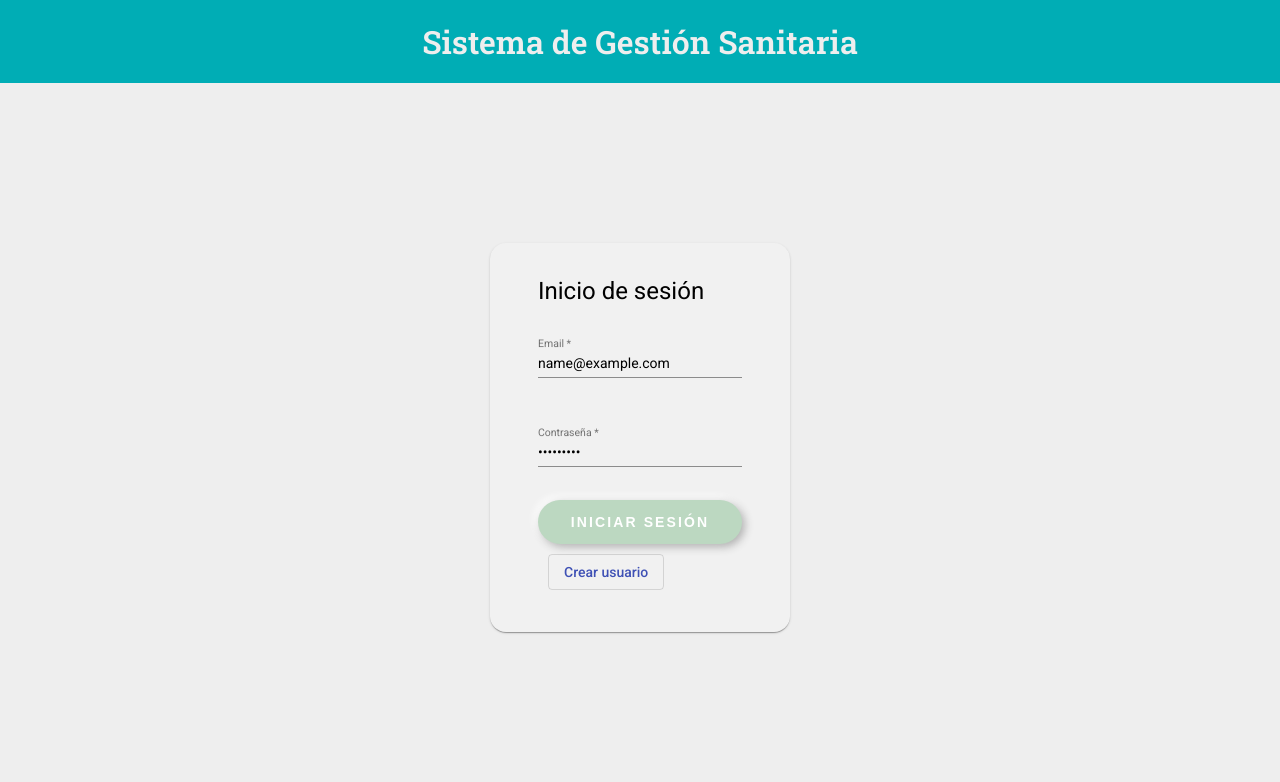
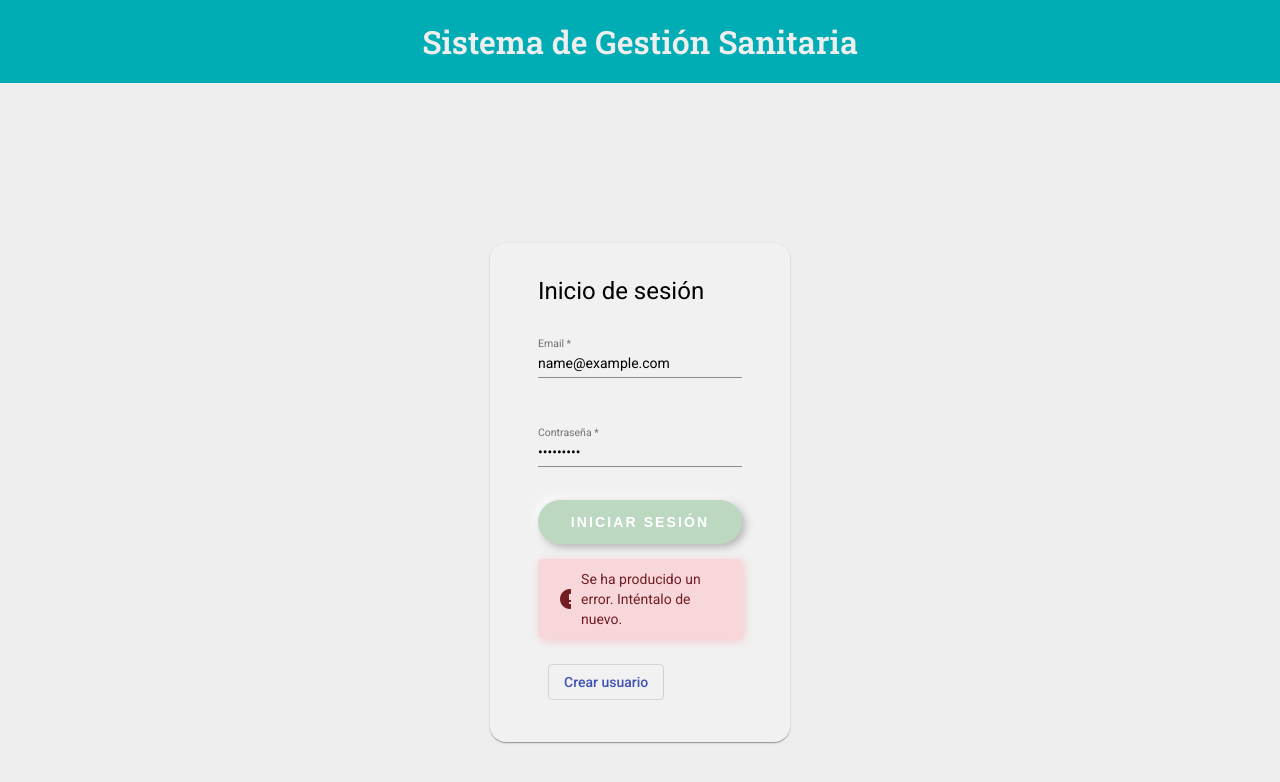
Before and after one commit to Ruymy7/ProyectoAngular_HIS, an Angular app: page /login in a window 1280 px wide. Both pictures are taken after typing "name@example.com", "Sample123" into the empty fields and a click on the button "INICIAR SESIÓN". Shown: the top 782 px of the page. Built offline with nearby package versions, Linux system fonts and the light colour scheme; no server answers.

Commit message:
Show error messages on login

```diff
--- a/src/app/auth/login/login.component.html
+++ b/src/app/auth/login/login.component.html
@@ -25,6 +25,12 @@
       </mat-form-field>
 
       <button type="submit">Iniciar sesión</button>
+      <div class="errorMsg" *ngIf="notExists">
+        <mat-icon>error</mat-icon> Usuario o contraseña incorrectos
+      </div>
+      <div class="errorMsg" *ngIf="error">
+        <mat-icon>error</mat-icon> Se ha producido un error. Inténtalo de nuevo.
+      </div>
     </form>
     <button mat-stroked-button color="primary" routerLink='/register' type="button">Crear usuario</button>
   </mat-card>
--- a/src/app/auth/login/login.component.scss
+++ b/src/app/auth/login/login.component.scss
@@ -35,4 +35,22 @@
   .mat-stroked-button {
     margin: 10px;
   }
+
+  .errorMsg {
+    -webkit-box-shadow: 2px 2px 10px 0px rgba(245,198,203,1);
+    -moz-box-shadow: 2px 2px 10px 0px rgba(245,198,203,1);
+    box-shadow: 2px 2px 10px 0px rgba(245,198,203,1);
+    display: flex;
+    align-items: center;
+    border-color: #f5c6cb;
+    border-radius: 5px;
+    color: #721c24;
+    background: #f8d7da;
+    width: 100%;
+    padding: 10px;
+    margin: 15px 0px 15px 0px;
+    mat-icon {
+      margin: 0px 10px 0px 10px;
+    }
+  }
 }
--- a/src/app/auth/login/login.component.ts
+++ b/src/app/auth/login/login.component.ts
@@ -13,6 +13,8 @@ import { FormGroup, FormBuilder, Validators } from '@angular/forms';
 export class LoginComponent {
 
   loginForm: FormGroup
+  notExists: boolean = false
+  error: boolean = false
 
   constructor(private authService: AuthService, private storageService: StorageService, private router: Router, private fb: FormBuilder) { }
 
@@ -24,12 +26,16 @@ export class LoginComponent {
   }
 
   logIn() {
+    this.notExists = false; this.error = false
     if(this.loginForm.valid) {
       this.authService.logIn(this.loginForm.value).subscribe((response: LogInResponseDto) => {
         if(response.status) {
           this.storageService.setCurrentSession(response.data)
           this.router.navigate(['/'])
         }
+      }, error => {
+        if(error.status === 401) this.notExists = true
+        else this.error = true
       })
     }
   }
```
